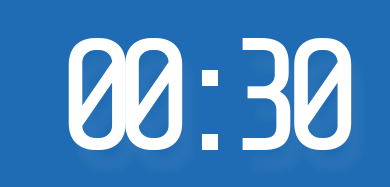
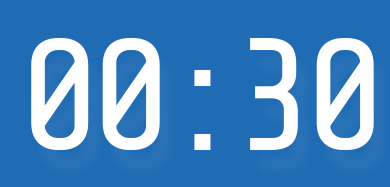
Before and after one commit to mstamboroski/uxconf, a website: page countdown.html in a window 390 px wide. Shown: the top 187 px of the page. Drawn offline with Linux system fonts and the light colour scheme.

Commit message:
ajuste visual

```diff
--- a/src/scss/countdown.scss
+++ b/src/scss/countdown.scss
@@ -106,12 +106,13 @@ body.finish .applauses {
         letter-spacing: -20px;
     }
 }
-@media only screen and (min-width: 321px) and (max-width: 760px) {
+@media only screen and (min-width: 321px) and (max-width: 767px) {
     #countdown {
         font-size: 16em;
+        letter-spacing: -15px;
     }
 }
-@media only screen and (min-width: 760px) and (max-width: 1024px) {
+@media only screen and (min-width: 768px) and (max-width: 1024px) {
     #countdown {
         font-size: 20em;
     }
```
Also changed, not shown: css/countdown.css.
